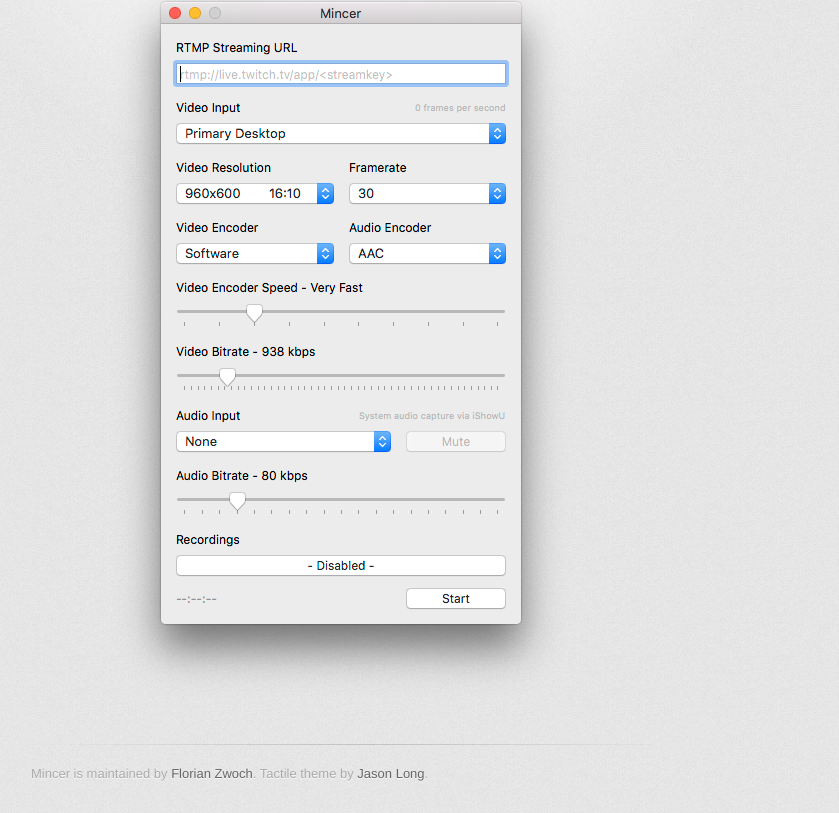
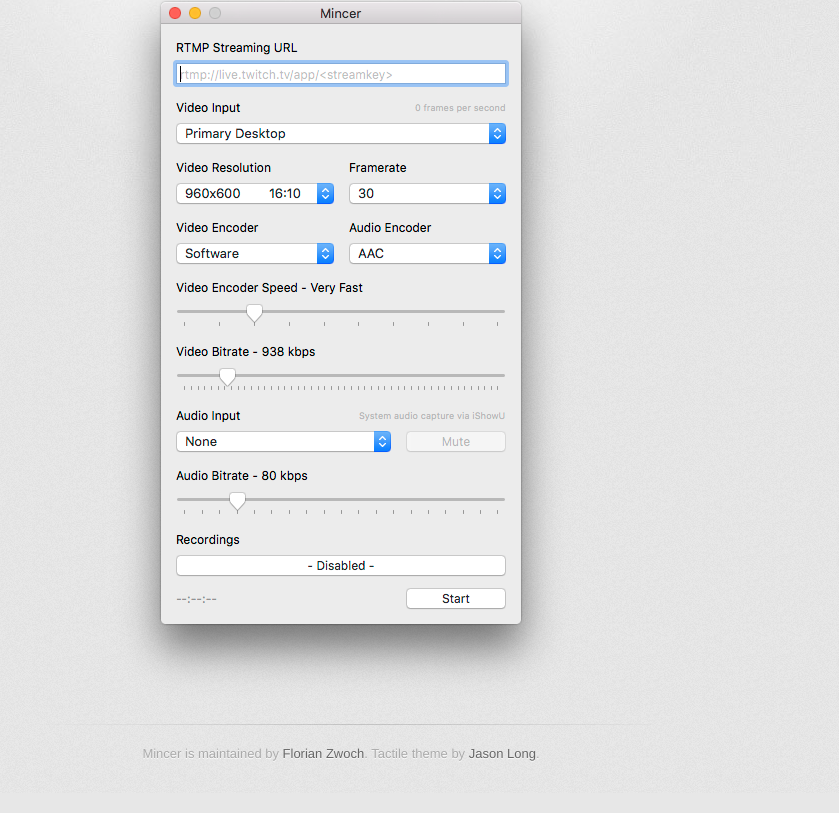
Before and after one commit to fzwoch/mincer, a plain HTML site: page index.html in a window 1280 px wide. Shown: the part 386-1199 px from the top of the page, without its empty margins (299-1138 px from the left). Drawn offline with Linux system fonts and the light colour scheme.

Commit message:
footer center

```diff
--- a/stylesheets/stylesheet.css
+++ b/stylesheets/stylesheet.css
@@ -319,10 +319,10 @@ dl dt {
 footer {
   padding-top: 20px;
   padding-bottom: 30px;
-  margin-top: 40px;
   font-size: 13px;
   color: #aaa;
   background: transparent url('../images/hr.png') 0 0 no-repeat;
+  text-align: center;
 }
 
 footer a {
```
